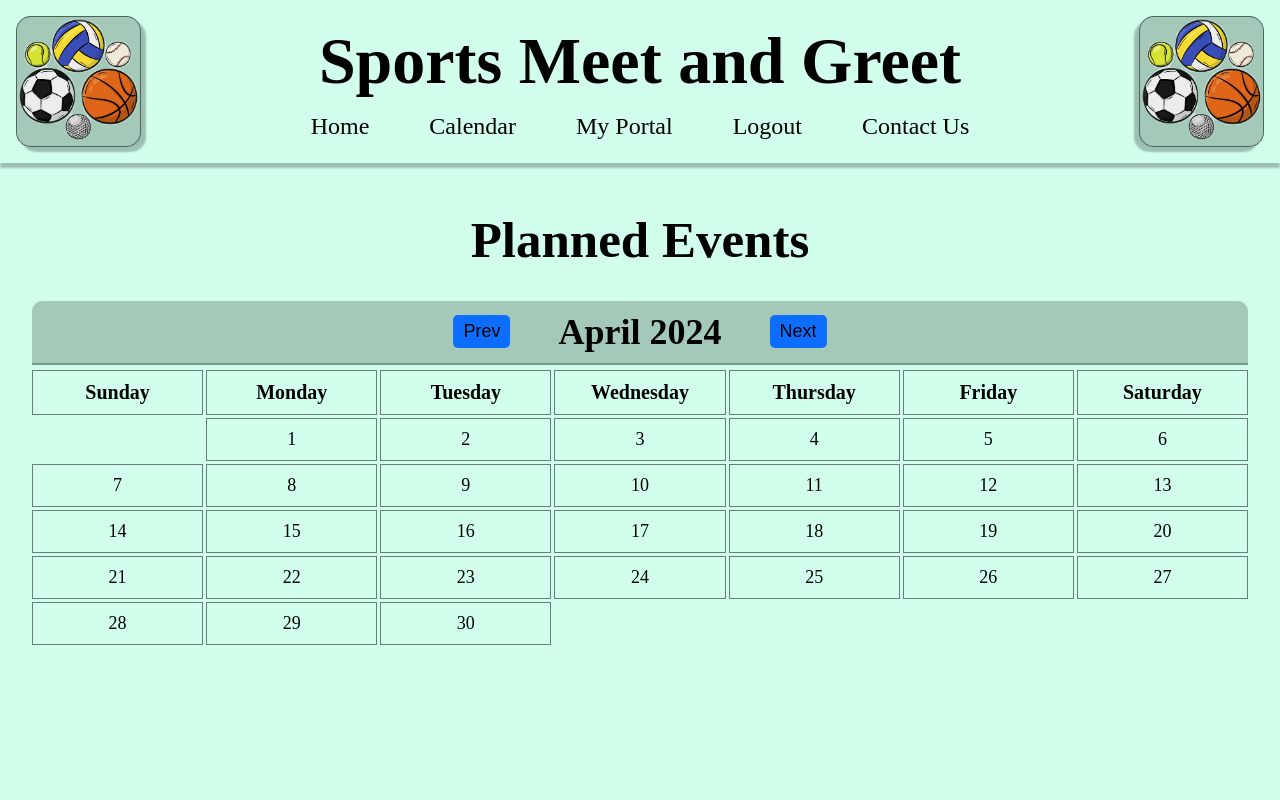
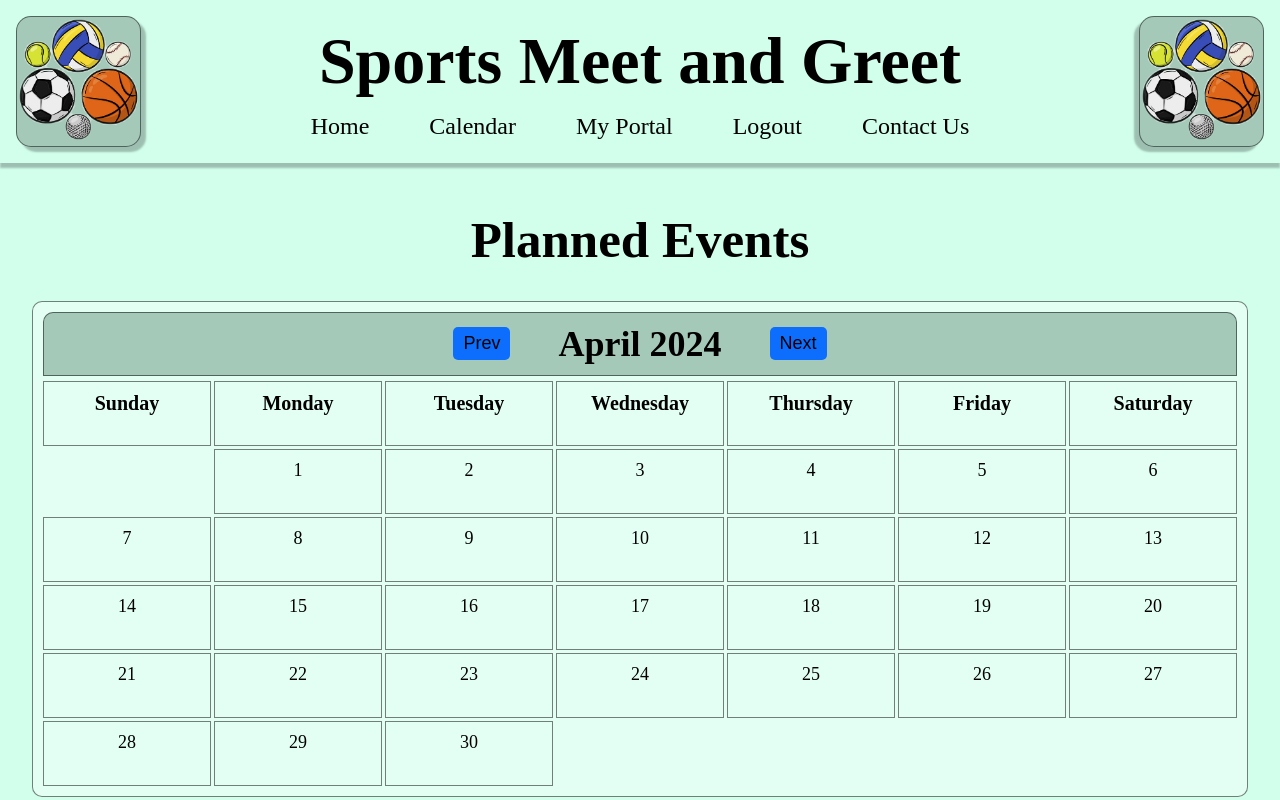
Before and after one commit to jk377y/sports_meetup, a React (Vite) app: page /calendar in a window 1280 px wide. Built offline with nearby package versions, Linux system fonts and the light colour scheme.

Commit message:
small QoL changes

```diff
--- a/src/assets/index.css
+++ b/src/assets/index.css
@@ -10,7 +10,7 @@
 :root {
     --clr-bg-primary: rgb(209, 255, 236);
     --clr-bg-secondary: rgb(164, 201, 185);
-    --clr-bg-tertiary: rgb(255, 0, 0);
+    --clr-bg-tertiary: rgb(227, 255, 243);
 
     --clr-border-primary: rgba(0, 0, 0, 0.5);
     --clr-border-secondary: rgba(0, 0, 0, 0.25);
--- a/src/pages/calendar/Calendar.css
+++ b/src/pages/calendar/Calendar.css
@@ -12,12 +12,13 @@
 
 .calendar {
 	/* border: 2px solid var(--clr-border-secondary); */
+    padding: 10px;
 	border-radius: 10px;
-	background-color: var(--clr-bg-primary);
+    border: var(--border-primary);
+	background-color: var(--clr-bg-tertiary);
 }
 
 .calendar-header {
-    border-radius: 10px 10px 0 0;
     display: flex;
     justify-content: center;
 	align-items: center;
@@ -25,7 +26,8 @@
     gap: 3rem;
     margin-bottom: 5px;
 	background-color: var(--clr-bg-secondary);
-	border-bottom: 2px solid var(--clr-border-secondary);
+    border-radius: 10px 10px 0 0;
+	border: var(--border-primary);
 }
 
 
@@ -65,6 +67,7 @@
 	border: var(--border-primary);
 	padding: 10px;
 	text-align: center;
+    height: 65px;
 }
 
 .days {
```
